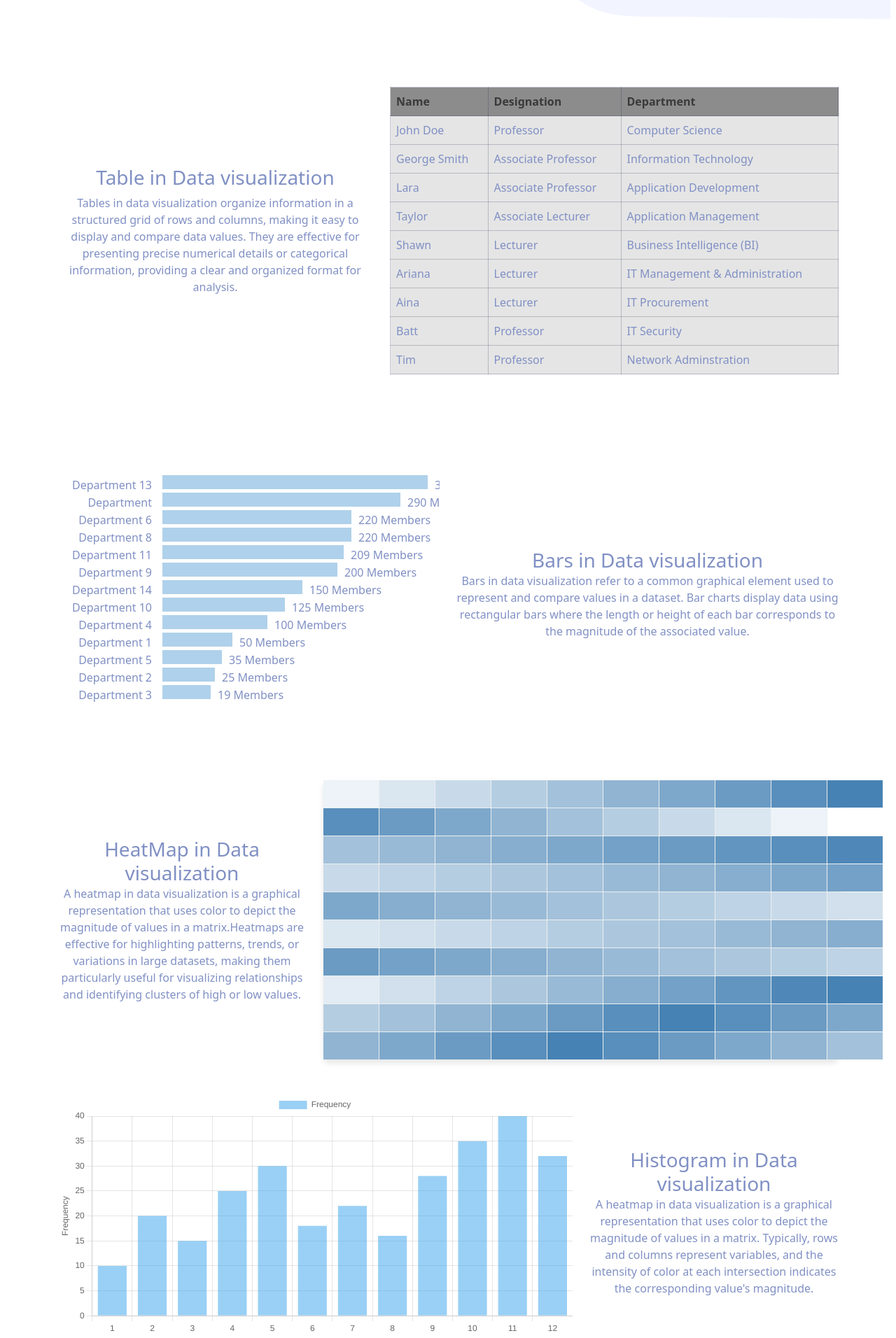
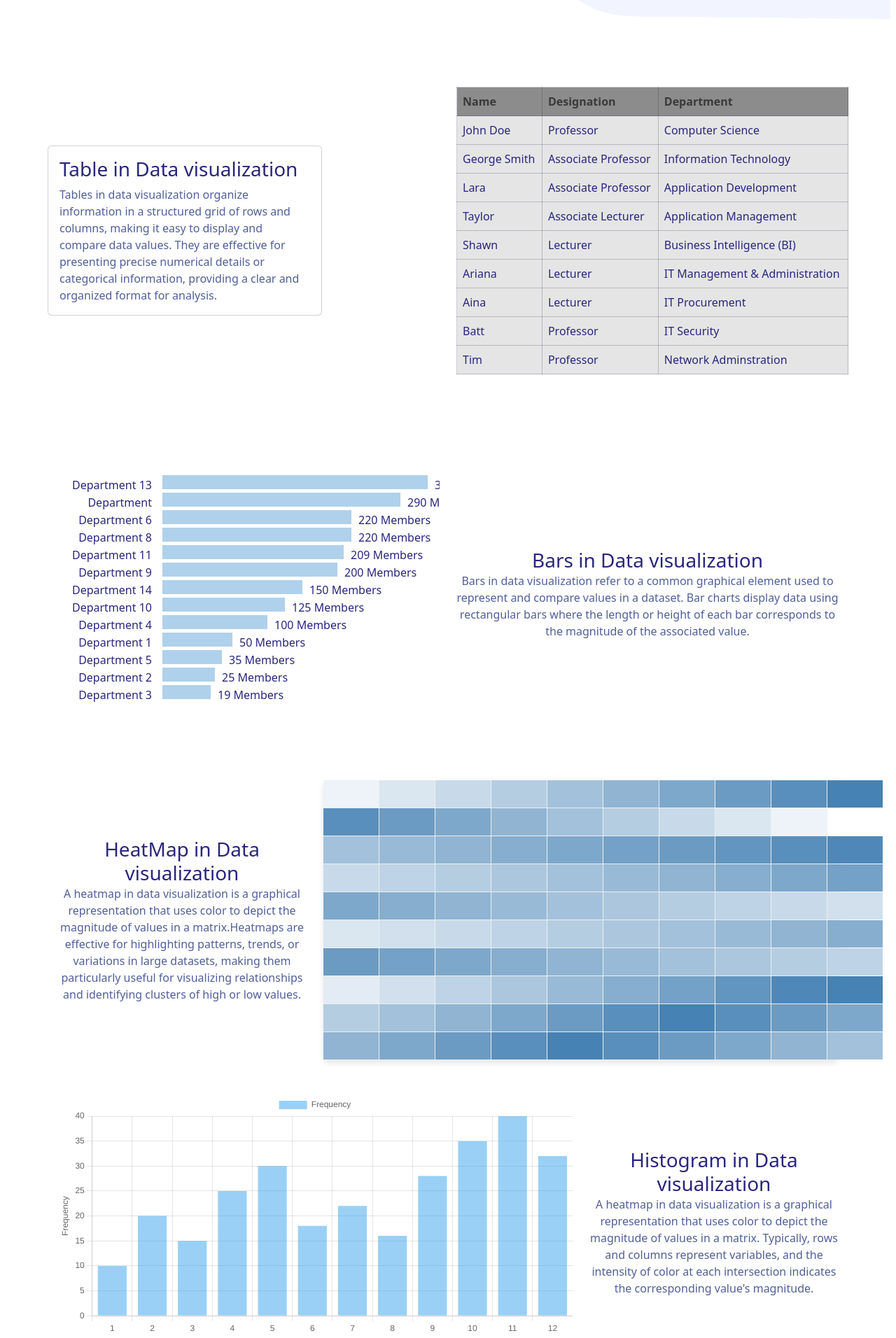
Before and after one commit to almashayatjaved/Data-Visualization, a Svelte app: page / in a window 1280 px wide. Shown: the part 660-2572 px from the top of the page at 70% size. Built offline with nearby package versions, Linux system fonts and the light colour scheme.

Commit message:
add styling for the template

```diff
--- a/src/components/bar.svelte
+++ b/src/components/bar.svelte
@@ -26,10 +26,10 @@
       {#each uConnectTeam as department, i}
         <g transform={`translate(150 ${i * 25})`}>
           <rect fill="#afd1eb" height="20" width={department.faculty + 50} />
-          <text text-anchor="end" dominant-baseline="start" style="fill: #8090c4;" y="20" x="-15"
+          <text text-anchor="end" dominant-baseline="start" style="fill: #28267d;" y="20" x="-15"
             >{department.departmentName}</text
           >
-          <text dominant-baseline="start" y="20" style="fill: #8090c4;" x={department.faculty + 60}
+          <text dominant-baseline="start" y="20" style="fill: #28267d;" x={department.faculty + 60}
             >{department.faculty} Members</text
           >
         </g>
--- a/src/components/table.svelte
+++ b/src/components/table.svelte
@@ -68,7 +68,7 @@
     /* border-collapse: collapse; */
     width: 100%;
     border: none;
-    color: #8090c4;
+    color: #28267d;
   }
 
   th,
--- a/src/svg.svelte
+++ b/src/svg.svelte
@@ -45,7 +45,7 @@
     <div
       class="w-60 lh-lg d-flex text-light flex-column align-items-center justify-content-center"
     >
-      <div class="d-flex flex-column align-items-start w-50 border ">
+      <div class="d-flex flex-column align-items-start w-50 ">
         <h1 class="font-sans-serif text-28267d fs-3" style="font-weight:bold">
           Meet Almas Javed
         </h1>
@@ -55,7 +55,7 @@
           tools, I bring data to life, making it accessible and insightful for a
           wide audience.
         </p>
-        <button class="border border-0 text-light bg-fffff px-3"
+        <button class="border border-0 text-light px-3"
           >Check out Data Visualisation</button
         >
       </div>
@@ -90,6 +90,15 @@
   </div>
   <div>
     <TreeMaapComponent />
+  </div>
+  <div class="learn d-flex flex-column justify-content-center align-items-center " style="height: 80vh;">
+    <div class="w-40">
+        <h1 class="child">Where to find Course</h1>
+        <p class="child">You can visit coursera for free course and learn Data visualization wit svelte. Also, there are alot of documentation and the whole entire community for Data visualization in svelte.</p>
+        <h1 class="child">Free of cost</h1>
+        <h3 class="child"> Go for it...</h3>
+        <button class="child border border-0 text-light px-3">Visit Coursera</button>
+    </div>
   </div>
   <footer class="text-center">
     <div class="container footer-content">
@@ -146,8 +155,11 @@
   h1 {
     color: #091133;
     text-transform: uppercase;
-    font-size: 4em;
-    font-weight: 100;
+    font-size: 2em;
+    font-weight: 500;
+  }
+  h3{
+    color: #091133;
   }
   p {
     color: #505f98;
@@ -168,6 +180,15 @@
   button {
     background-color: #141719;
   }
+  .learn{
+    background-image: url("/images/Rectangle.png");
+    background-size: cover;
+    background-repeat: no-repeat;
+    background-position: right;
+  }
+  .child{
+    margin-top: 10px;
+  }
   footer {
     background-color: #f8f9fa; /* Light background color */
   }
--- a/src/wholeComp/Bar.svelte
+++ b/src/wholeComp/Bar.svelte
@@ -31,7 +31,11 @@
 </main>
 
 <style>
-   .textColor{
-    color:#8090c4
+
+  h3{
+    color: #28267d;
+  }
+  p{
+    color: #505f98;
   }
 </style>
--- a/src/wholeComp/HeatMap.svelte
+++ b/src/wholeComp/HeatMap.svelte
@@ -32,7 +32,11 @@
   </main>
 
   <style>
-     .textColor{
-    color:#8090c4
+
+  h3{
+    color: #28267d;
+  }
+  p{
+    color: #505f98;
   }
   </style>
--- a/src/wholeComp/Histogram.svelte
+++ b/src/wholeComp/Histogram.svelte
@@ -34,4 +34,10 @@
          .textColor{
     color:#8090c4
   }
+  h3{
+    color: #28267d;
+  }
+  p{
+    color: #505f98;
+  }
     </style>
--- a/src/wholeComp/PieChart.svelte
+++ b/src/wholeComp/PieChart.svelte
@@ -33,4 +33,10 @@
                 .textColor{
     color:#8090c4
   }
+  h3{
+    color: #28267d;
+  }
+  p{
+    color: #505f98;
+  }
     </style>
--- a/src/wholeComp/PopulationPyramid.svelte
+++ b/src/wholeComp/PopulationPyramid.svelte
@@ -31,7 +31,11 @@
     </main>
 
     <style>
-           .textColor{
-    color:#8090c4
+
+  h3{
+    color: #28267d;
+  }
+  p{
+    color: #505f98;
   }
     </style>
--- a/src/wholeComp/ScatterPlot.svelte
+++ b/src/wholeComp/ScatterPlot.svelte
@@ -32,7 +32,11 @@
     </main>
 
     <style>
-           .textColor{
-    color:#8090c4
+
+  h3{
+    color: #28267d;
+  }
+  p{
+    color: #505f98;
   }
     </style>
--- a/src/wholeComp/Stackbar.svelte
+++ b/src/wholeComp/Stackbar.svelte
@@ -29,7 +29,11 @@
 </main>
 
 <style>
-  .textColor {
-    color: #8090c4;
+
+  h3{
+    color: #28267d;
+  }
+  p{
+    color: #505f98;
   }
 </style>
--- a/src/wholeComp/Table.svelte
+++ b/src/wholeComp/Table.svelte
@@ -10,11 +10,11 @@
 </script>
 
 <main class="container mt-5">
-  <div class="row d-flex flex-row  justify-content-center align-items-center">
+  <div class=" row d-flex flex-row  justify-content-center align-items-center">
     <!-- Left section for description -->
-    <div class="col-md-5 ">
-      <div class="card background border-0 textColor">
-        <div class="card-body">
+    <div class="col-md-6" >
+      <div class="card background" style="width: 70%;">
+        <div class="card-body text-start">
           <h3 class="card-title">Table in Data visualization</h3>
           <p class="card-text">{description}</p>
         </div>
@@ -22,7 +22,7 @@
     </div>
 
     <!-- Right section for image -->
-    <div class="col-md-7">
+    <div class="col-md-6">
       <div class="">
         <!-- svelte-ignore a11y-img-redundant-alt -->
         <!-- <img src="/images/table.png" class="card-img-top" alt="Image" /> -->
@@ -36,7 +36,14 @@
   /* .background {
     background-color: #06133d;
   } */
-  .textColor{
-    color:#8090c4
+  .container{
+    max-width: fit-content;
+    font-family:  system-ui, -apple-system, BlinkMacSystemFont, 'Segoe UI', Roboto, Oxygen, Ubuntu, Cantarell, 'Open Sans', 'Helvetica Neue', sans-serif;
+  }
+  h3{
+    color: #28267d;
+  }
+  p{
+    color: #505f98;
   }
 </style>
--- a/src/wholeComp/TreeMaap.svelte
+++ b/src/wholeComp/TreeMaap.svelte
@@ -29,7 +29,11 @@
   </main>
 
   <style>
-    .textColor {
-      color: #8090c4;
-    }
+
+    h3{
+    color: #28267d;
+  }
+  p{
+    color: #505f98;
+  }
   </style>
```
Also changed, not shown: public/images/Rectangle.png (added).
